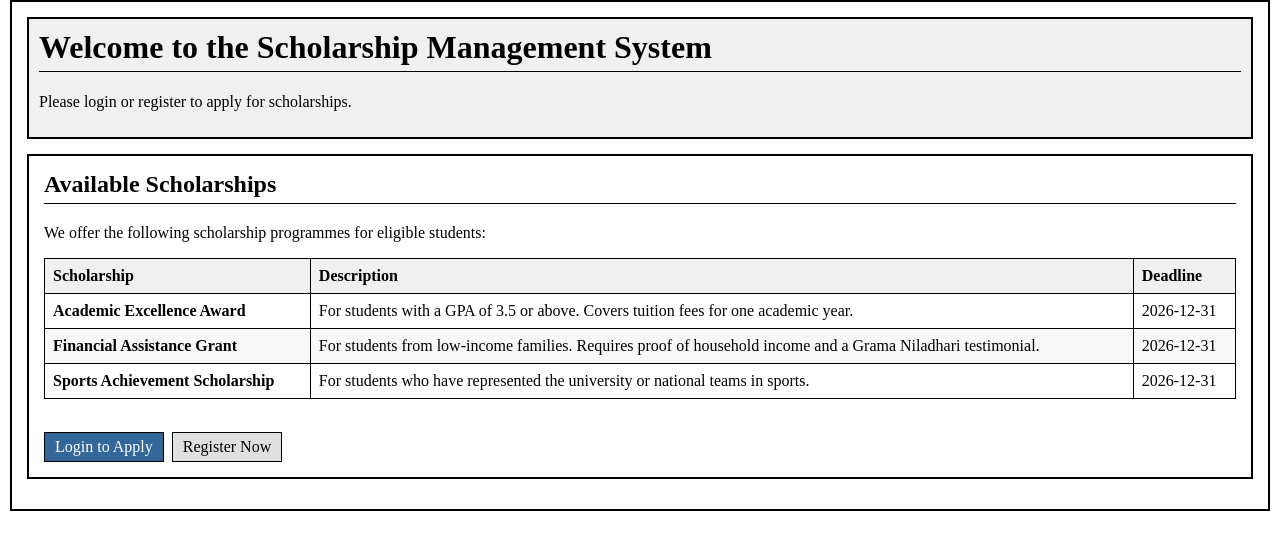
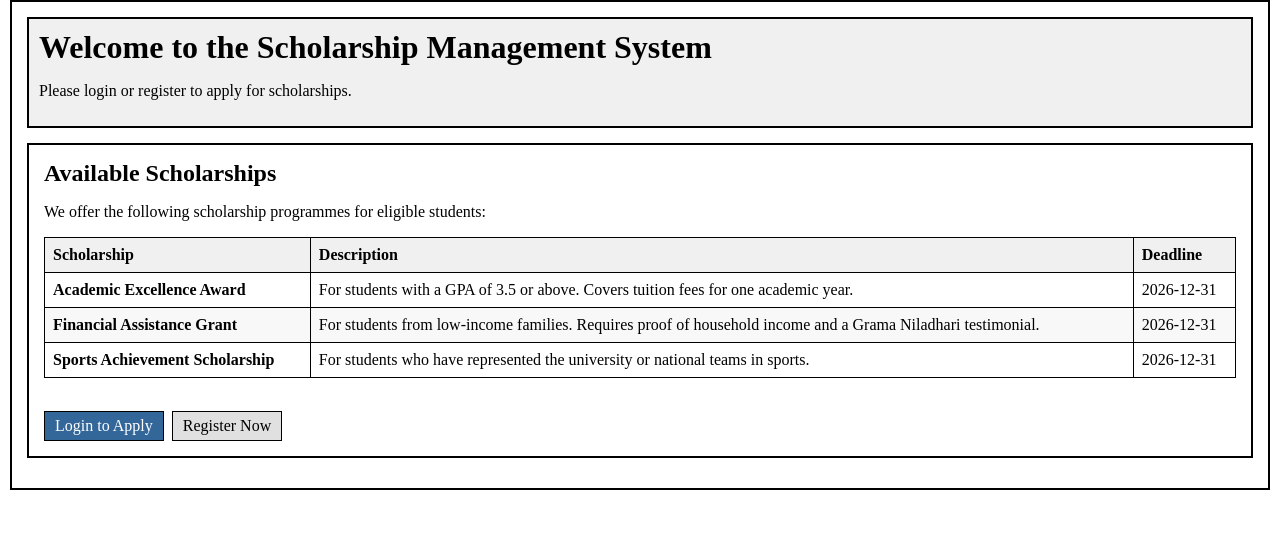
Before and after one commit to npaw2005/iwt-g22, a PHP site: page /public/home.php in a window 1280 px wide. Shown: the part 44-594 px from the top of the page. Run offline with PHP 8.4, Linux system fonts and the light colour scheme; data comes from the database, SQL or seed files in the repository.

Commit message:
style: remove margin and padding bottom from headings

```diff
--- a/public/css/style.css
+++ b/public/css/style.css
@@ -64,8 +64,8 @@ body {
 
 h1, h2, h3 {
     margin-top: 0;
-    border-bottom: 1px solid #000000;
-    padding-bottom: 5px;
+    margin-bottom: 0;
+    padding-bottom: 0;
 }
 
 .form-group {
```
